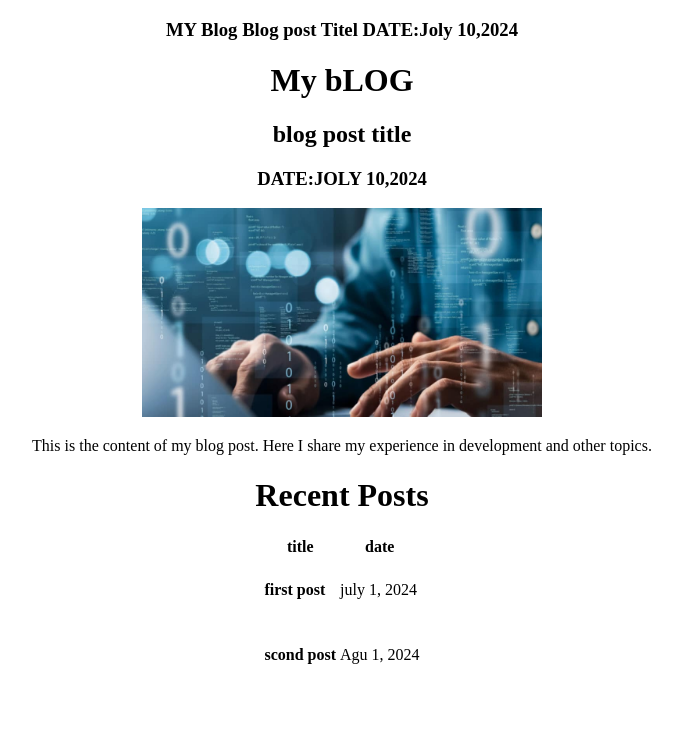
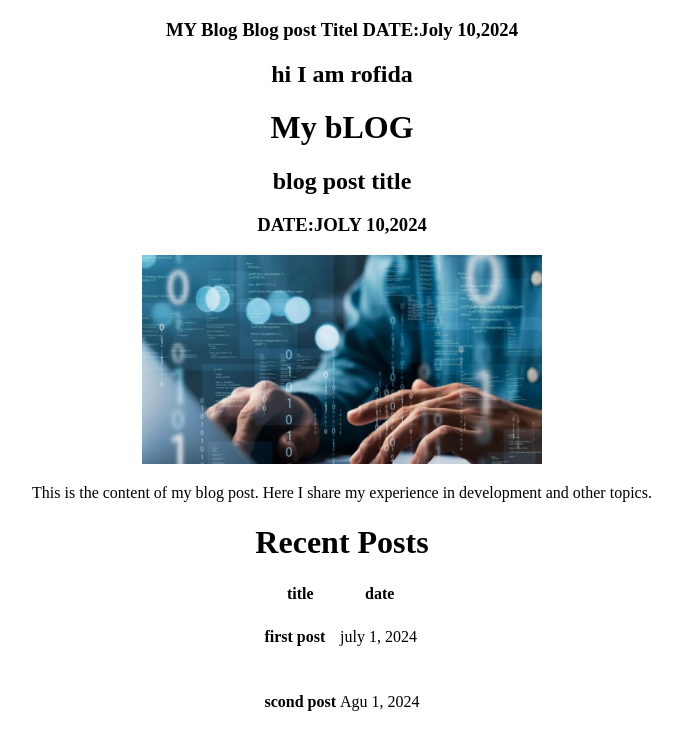
Before and after one commit to rofidaEid3010/SIMPLE-BLOG-PAGE--project, a plain HTML site: page index.html in a window 1280 px wide. Shown: the whole page, without its empty margins (298-980 px from the left). Drawn offline with Linux system fonts and the light colour scheme.

Commit message:
add h2 in index.html

```diff
--- a/index.html
+++ b/index.html
@@ -10,6 +10,7 @@
 <body>
     <center>
         <h3>MY Blog Blog post Titel DATE:Joly 10,2024</h3>
+          <h2>hi I am rofida</h2>
         <h1>My bLOG</h1>
         <h2>blog post title</h2>
         <h3>DATE:JOLY 10,2024</h3>
```
